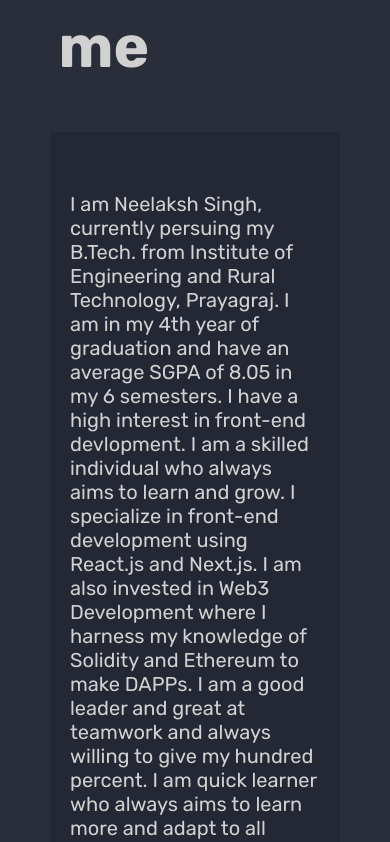
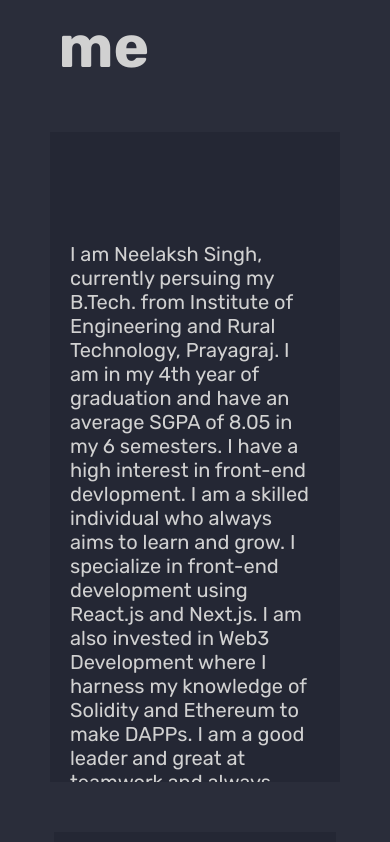
Before and after one commit to Neel10Singh/Neel_portfolio, a React (Create React App) app: page / in a window 390 px wide. Shown: the part 1200-2042 px from the top of the page. Built offline with nearby package versions, Linux system fonts and the light colour scheme.

Commit message:
projects carousel update

```diff
--- a/src/components/About.css
+++ b/src/components/About.css
@@ -33,13 +33,19 @@
 }
 .aboutmebox {
   position: relative;
-  padding: 60px 70px;
   color: rgb(209, 209, 209);
   font-size: 20px;
   width: 70%;
   background-color: rgb(36, 39, 52);
   overflow-y: auto;
-  max-height: 550px;
+  height: 530px;
+  /* min-height: 530px; */
+  padding: 0px 70px;
+}
+.aboutmebox p {
+  height: fit-content;
+  padding-top: 50px;
+  padding-bottom: 50px;
 }
 .aboutcircle1 {
   position: absolute;
--- a/src/components/About.js
+++ b/src/components/About.js
@@ -1,32 +1,32 @@
-import React, { useEffect, useRef } from 'react'
-import './About.css'
+import React, { useEffect, useRef } from "react";
+import "./About.css";
 
 const callbackfuntion = (entries) => {
   entries.forEach((entry) => {
     if (entry.isIntersecting) {
-      entry.target.classList.add('detsbox')
+      entry.target.classList.add("detsbox");
     }
-  })
-}
+  });
+};
 const options = {
   root: null,
-  rootMargin: '0px',
+  rootMargin: "0px",
   threshold: 0.5,
-}
+};
 function About() {
-  const containerRef = useRef(null)
-  const containerRef2 = useRef(null)
-  const containerRef3 = useRef(null)
-  const containerRef4 = useRef(null)
-  const containerRef5 = useRef(null)
+  const containerRef = useRef(null);
+  const containerRef2 = useRef(null);
+  const containerRef3 = useRef(null);
+  const containerRef4 = useRef(null);
+  const containerRef5 = useRef(null);
 
   useEffect(() => {
-    const observer = new IntersectionObserver(callbackfuntion, options)
-    if (containerRef.current) observer.observe(containerRef.current)
-    if (containerRef2.current) observer.observe(containerRef2.current)
-    if (containerRef3.current) observer.observe(containerRef3.current)
-    if (containerRef4.current) observer.observe(containerRef4.current)
-    if (containerRef5.current) observer.observe(containerRef5.current)
+    const observer = new IntersectionObserver(callbackfuntion, options);
+    if (containerRef.current) observer.observe(containerRef.current);
+    if (containerRef2.current) observer.observe(containerRef2.current);
+    if (containerRef3.current) observer.observe(containerRef3.current);
+    if (containerRef4.current) observer.observe(containerRef4.current);
+    if (containerRef5.current) observer.observe(containerRef5.current);
   }, [
     containerRef,
     containerRef2,
@@ -34,108 +34,110 @@ function About() {
     containerRef4,
     containerRef5,
     options,
-  ])
+  ]);
 
   function abouthover() {
-    const ac1 = document.getElementById('ac1')
-    const ac2 = document.getElementById('ac2')
-    const ac3 = document.getElementById('ac3')
-    ac1.classList.add('aboutcircle1')
-    ac2.classList.add('aboutcircle2')
-    ac3.classList.add('aboutcircle3')
-    ac1.classList.remove('aboutcircle1hidden')
-    ac2.classList.remove('aboutcircle2hidden')
-    ac3.classList.remove('aboutcircle3hidden')
-    const ac4 = document.getElementById('ac4')
-    const ac5 = document.getElementById('ac5')
-    const ac6 = document.getElementById('ac6')
-    ac4.classList.add('aboutcircle4')
-    ac5.classList.add('aboutcircle5')
-    ac6.classList.add('aboutcircle6')
-    ac4.classList.remove('aboutcircle4hidden')
-    ac5.classList.remove('aboutcircle5hidden')
-    ac6.classList.remove('aboutcircle6hidden')
+    const ac1 = document.getElementById("ac1");
+    const ac2 = document.getElementById("ac2");
+    const ac3 = document.getElementById("ac3");
+    ac1.classList.add("aboutcircle1");
+    ac2.classList.add("aboutcircle2");
+    ac3.classList.add("aboutcircle3");
+    ac1.classList.remove("aboutcircle1hidden");
+    ac2.classList.remove("aboutcircle2hidden");
+    ac3.classList.remove("aboutcircle3hidden");
+    const ac4 = document.getElementById("ac4");
+    const ac5 = document.getElementById("ac5");
+    const ac6 = document.getElementById("ac6");
+    ac4.classList.add("aboutcircle4");
+    ac5.classList.add("aboutcircle5");
+    ac6.classList.add("aboutcircle6");
+    ac4.classList.remove("aboutcircle4hidden");
+    ac5.classList.remove("aboutcircle5hidden");
+    ac6.classList.remove("aboutcircle6hidden");
   }
   function aboutleave() {
-    const ac1 = document.getElementById('ac1')
-    const ac2 = document.getElementById('ac2')
-    const ac3 = document.getElementById('ac3')
-    ac1.classList.add('aboutcircle1hidden')
-    ac2.classList.add('aboutcircle2hidden')
-    ac3.classList.add('aboutcircle3hidden')
-    ac1.classList.remove('aboutcircle1')
-    ac2.classList.remove('aboutcircle2')
-    ac3.classList.remove('aboutcircle3')
-    const ac4 = document.getElementById('ac4')
-    const ac5 = document.getElementById('ac5')
-    const ac6 = document.getElementById('ac6')
-    ac4.classList.add('aboutcircle4hidden')
-    ac5.classList.add('aboutcircle5hidden')
-    ac6.classList.add('aboutcircle6hidden')
-    ac4.classList.remove('aboutcircle4')
-    ac5.classList.remove('aboutcircle5')
-    ac6.classList.remove('aboutcircle6')
+    const ac1 = document.getElementById("ac1");
+    const ac2 = document.getElementById("ac2");
+    const ac3 = document.getElementById("ac3");
+    ac1.classList.add("aboutcircle1hidden");
+    ac2.classList.add("aboutcircle2hidden");
+    ac3.classList.add("aboutcircle3hidden");
+    ac1.classList.remove("aboutcircle1");
+    ac2.classList.remove("aboutcircle2");
+    ac3.classList.remove("aboutcircle3");
+    const ac4 = document.getElementById("ac4");
+    const ac5 = document.getElementById("ac5");
+    const ac6 = document.getElementById("ac6");
+    ac4.classList.add("aboutcircle4hidden");
+    ac5.classList.add("aboutcircle5hidden");
+    ac6.classList.add("aboutcircle6hidden");
+    ac4.classList.remove("aboutcircle4");
+    ac5.classList.remove("aboutcircle5");
+    ac6.classList.remove("aboutcircle6");
   }
   return (
-    <div className='aboutpage' id='aboutpage'>
-      <div className='aboutbigcircle4' />
-      <div className='aboutbigcircle5' />
-      <div className='aboutbigcircle6' />
-      <p className='aboutmetitle'>About me</p>
-      <div className='about'>
-        <div className='aboutme'>
+    <div className="aboutpage" id="aboutpage">
+      <div className="aboutbigcircle4" />
+      <div className="aboutbigcircle5" />
+      <div className="aboutbigcircle6" />
+      <p className="aboutmetitle">About me</p>
+      <div className="about">
+        <div className="aboutme">
           <div
-            className='aboutmebox'
+            className="aboutmebox"
             onMouseEnter={abouthover}
             onMouseLeave={aboutleave}
           >
-            <div className='aboutcircle1hidden' id='ac1' />
-            <div className='aboutcircle2hidden' id='ac2' />
-            <div className='aboutcircle3hidden' id='ac3' />
-            <div className='aboutcircle4hidden' id='ac4' />
-            <div className='aboutcircle5hidden' id='ac5' />
-            <div className='aboutcircle6hidden' id='ac6' />
-            I am Neelaksh Singh, currently persuing my B.Tech. from Institute of
-            Engineering and Rural Technology, Prayagraj. I am in my 4th year of
-            graduation and have an average SGPA of 8.05 in my 6 semesters. I
-            have a high interest in front-end devlopment. I am a skilled
-            individual who always aims to learn and grow. I specialize in
-            front-end development using React.js and Next.js. I am also invested
-            in Web3 Development where I harness my knowledge of Solidity and
-            Ethereum to make DAPPs. I am a good leader and great at teamwork and
-            always willing to give my hundred percent. I am quick learner who
-            always aims to learn more and adapt to all kinds of situations.
-            Another strength of mine is perseverance. I dont give up even when
-            stuck in a problem and works through it no matter how much work it
-            takes.
-            <br /> Thank You.
+            <div className="aboutcircle1hidden" id="ac1" />
+            <div className="aboutcircle2hidden" id="ac2" />
+            <div className="aboutcircle3hidden" id="ac3" />
+            <div className="aboutcircle4hidden" id="ac4" />
+            <div className="aboutcircle5hidden" id="ac5" />
+            <div className="aboutcircle6hidden" id="ac6" />
+            <p>
+              I am Neelaksh Singh, currently persuing my B.Tech. from Institute
+              of Engineering and Rural Technology, Prayagraj. I am in my 4th
+              year of graduation and have an average SGPA of 8.05 in my 6
+              semesters. I have a high interest in front-end devlopment. I am a
+              skilled individual who always aims to learn and grow. I specialize
+              in front-end development using React.js and Next.js. I am also
+              invested in Web3 Development where I harness my knowledge of
+              Solidity and Ethereum to make DAPPs. I am a good leader and great
+              at teamwork and always willing to give my hundred percent. I am
+              quick learner who always aims to learn more and adapt to all kinds
+              of situations. Another strength of mine is perseverance. I dont
+              give up even when stuck in a problem and works through it no
+              matter how much work it takes.
+              <br /> Thank You.
+            </p>
           </div>
         </div>
-        <div className='details'>
-          <div className='hidden' ref={containerRef}>
+        <div className="details">
+          <div className="hidden" ref={containerRef}>
             Number of projects
-            <div className='detssubbox '>7</div>
+            <div className="detssubbox ">7</div>
           </div>
-          <div className='hidden' ref={containerRef2}>
+          <div className="hidden" ref={containerRef2}>
             LeetCode Rating:
-            <div className='detssubbox'>1922</div>
+            <div className="detssubbox">1922</div>
           </div>
-          <div className='hidden' ref={containerRef3}>
+          <div className="hidden" ref={containerRef3}>
             LeetCode Questions:
-            <div className='detssubbox'>450+</div>
+            <div className="detssubbox">450+</div>
           </div>
-          <div className='hidden' ref={containerRef4}>
+          <div className="hidden" ref={containerRef4}>
             Codeforces Rating:
-            <div className='detssubbox'>1252</div>
+            <div className="detssubbox">1252</div>
           </div>
-          <div className='hidden' ref={containerRef5}>
+          <div className="hidden" ref={containerRef5}>
             CodeChef Rating:
-            <div className='detssubbox'>1656</div>
+            <div className="detssubbox">1656</div>
           </div>
         </div>
       </div>
     </div>
-  )
+  );
 }
 
-export default About
+export default About;
--- a/src/components/Skills.css
+++ b/src/components/Skills.css
@@ -57,7 +57,7 @@
   padding: 50px 50px;
   /* justify-content: center; */
   align-items: center;
-  width: 500px;
+  width: 40%;
   height: fit-content;
   z-index: 1;
   padding-bottom: 60px;
```
Also changed, not shown: src/App.css (+11 -9 lines), src/components/Experience.css (+27 -32 lines), src/components/Projects.css (+99 -4 lines), src/components/Projects.js (+48 -68 lines), src/images/wheelit.png, 1 other file (tests, documents, lock files or other folders).
